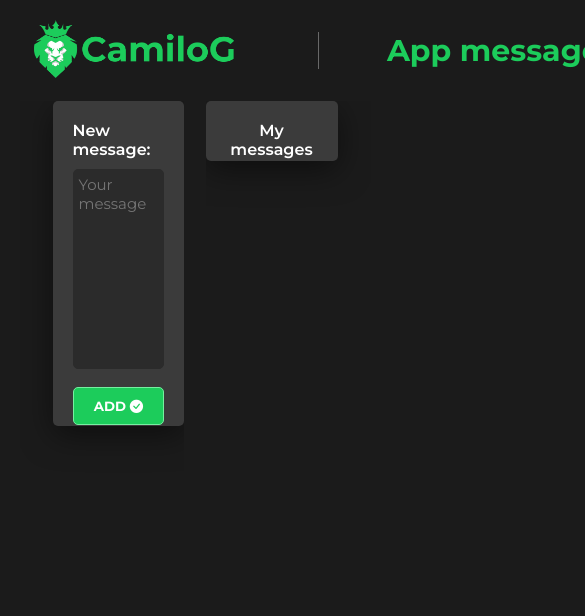
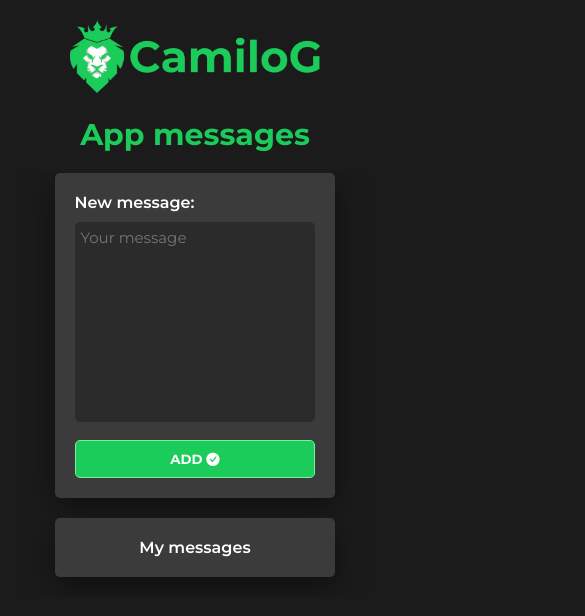
Before and after one commit to CamiloG909/messages-ls, a plain HTML site: page index.html in a window 390 px wide. Shown: the top 616 px of the page, 585 px wide, since content can reach past the window. Drawn offline with nearby package versions, Linux system fonts and the light colour scheme.

Commit message:
design mobile and fixed local storage bug

```diff
--- a/js/app.js
+++ b/js/app.js
@@ -11,7 +11,10 @@ function eventListeners() {
 }
 
 function loadMessages() {
-  showMessages();
+     if(localStorage.getItem('messages') === null) {
+	localStorage.setItem('messages', '[]')
+  }
+	showMessages();
 }
 
 function addMessage(e) {
@@ -26,6 +29,7 @@ function addMessage(e) {
   formMessage.reset();
 
   // Get messages of local storage
+  messages = JSON.parse(localStorage.getItem('messages'))
   messages = [...messages, { id: Date.now(), message }];
 
   syncStorage();
--- a/styles/sass/styles.sass
+++ b/styles/sass/styles.sass
@@ -150,3 +150,24 @@ main
 			color: $red
 		&:active
 			color: $dark-red
+
+@media (max-width: 750px)
+  .header__container
+      display: block;
+      inline-size: 100%;
+
+  .header__logo,.header__title
+      padding: 0
+      border: none
+
+  .header__title
+      margin-block-start: 20px
+
+  .section-messages
+      display: block
+
+  .new-messages,.my-messages
+      justify-content: center
+
+  .new-messages__container,.my-messages__container
+      margin-block-end: 20px
```
Also changed, not shown: styles/css/styles.css, 2 other files.
